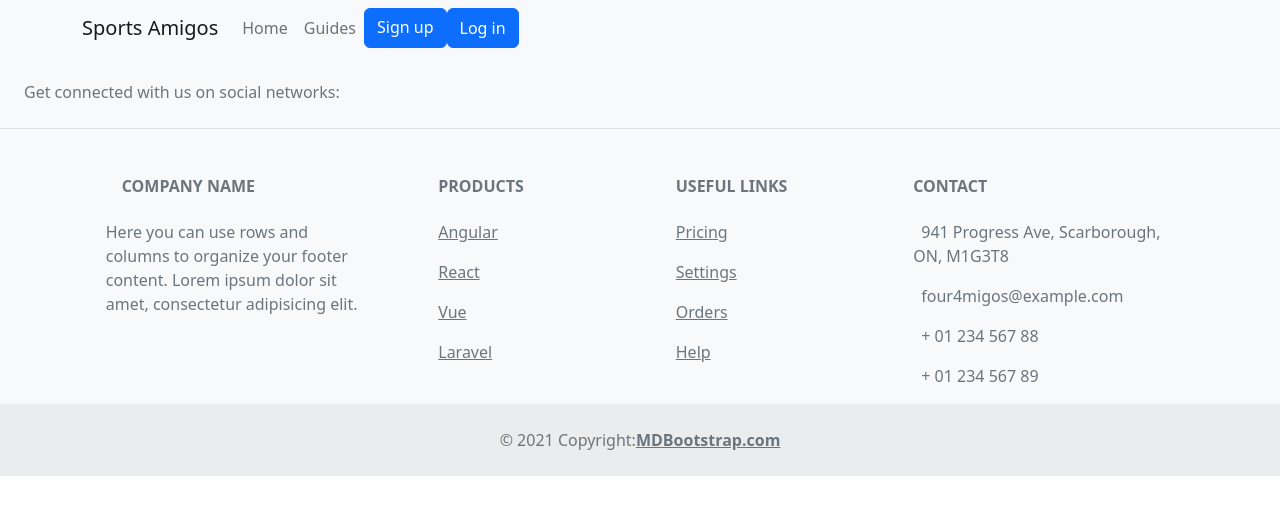
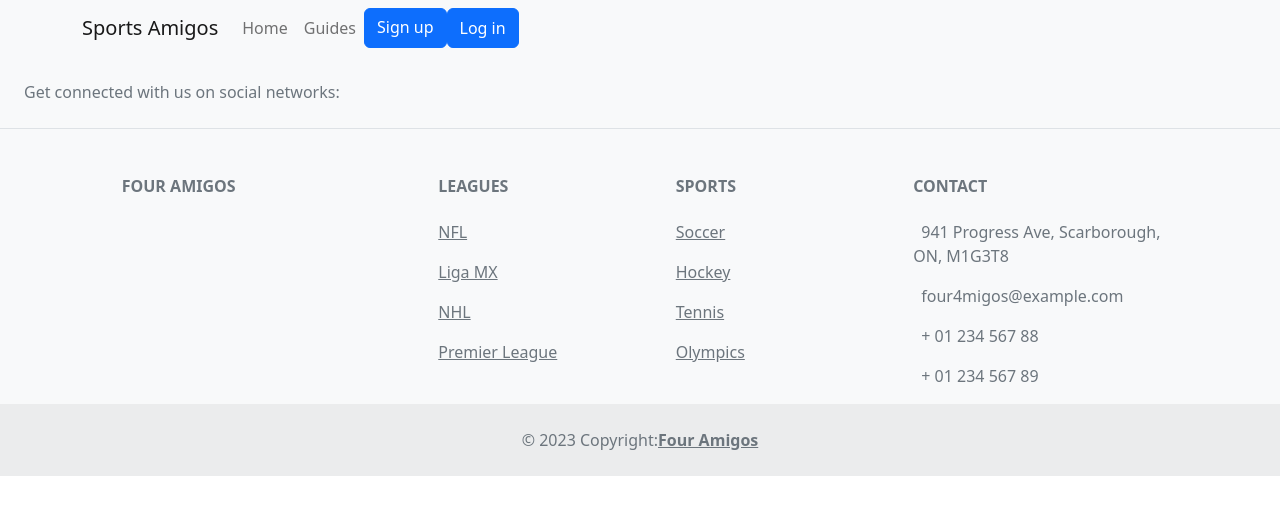
Before and after one commit to directnrg/SportsAmigos, a React (Create React App) app in the folder react_client/sports-amigos/: page /create-guesses/1 in a window 1280 px wide. Shown: the top 514 px of the page. Built offline with nearby package versions, Linux system fonts and the light colour scheme.

Commit message:
Code commented, cleaned

```diff
--- a/react_client/sports-amigos/src/components/Footer.js
+++ b/react_client/sports-amigos/src/components/Footer.js
@@ -38,58 +38,54 @@ export default function App() {
             <MDBCol md="3" lg="4" xl="3" className='mx-auto mb-4'>
               <h6 className='text-uppercase fw-bold mb-4'>
                 <MDBIcon icon="gem" className="me-3" />
-                Company name
+                Four Amigos
               </h6>
-              <p>
-                Here you can use rows and columns to organize your footer content. Lorem ipsum dolor sit amet,
-                consectetur adipisicing elit.
-              </p>
             </MDBCol>
 
             <MDBCol md="2" lg="2" xl="2" className='mx-auto mb-4'>
-              <h6 className='text-uppercase fw-bold mb-4'>Products</h6>
+              <h6 className='text-uppercase fw-bold mb-4'>Leagues</h6>
               <p>
                 <a href='#!' className='text-reset'>
-                  Angular
+                  NFL
                 </a>
               </p>
               <p>
                 <a href='#!' className='text-reset'>
-                  React
+                  Liga MX
                 </a>
               </p>
               <p>
                 <a href='#!' className='text-reset'>
-                  Vue
+                  NHL
                 </a>
               </p>
               <p>
                 <a href='#!' className='text-reset'>
-                  Laravel
+                  Premier League
                 </a>
               </p>
             </MDBCol>
 
             <MDBCol md="3" lg="2" xl="2" className='mx-auto mb-4'>
-              <h6 className='text-uppercase fw-bold mb-4'>Useful links</h6>
+              <h6 className='text-uppercase fw-bold mb-4'>Sports</h6>
               <p>
                 <a href='#!' className='text-reset'>
-                  Pricing
+                  Soccer
                 </a>
               </p>
               <p>
                 <a href='#!' className='text-reset'>
-                  Settings
+                  Hockey
                 </a>
               </p>
               <p>
                 <a href='#!' className='text-reset'>
-                  Orders
+                  Tennis
                 </a>
               </p>
               <p>
                 <a href='#!' className='text-reset'>
-                  Help
+                  Olympics
                 </a>
               </p>
             </MDBCol>
@@ -116,9 +112,9 @@ export default function App() {
       </section>
 
       <div className='text-center p-4' style={{ backgroundColor: 'rgba(0, 0, 0, 0.05)' }}>
-        © 2021 Copyright:
+        © 2023 Copyright:
         <a className='text-reset fw-bold' href='https://mdbootstrap.com/'>
-          MDBootstrap.com
+          Four Amigos
         </a>
       </div>
     </MDBFooter>
--- a/react_client/sports-amigos/src/components/Leagues/CreateGuesses.js
+++ b/react_client/sports-amigos/src/components/Leagues/CreateGuesses.js
@@ -1,10 +1,12 @@
-import React, { useState, useEffect, useContext } from 'react';
-import axios from 'axios';
-import { Table, Form, Button } from 'react-bootstrap';
-import { MyContext } from '../../App';
-import { useParams, useNavigate } from 'react-router-dom';
+import React, { useState, useEffect, useContext } from "react";
+import axios from "axios";
+import { Table, Form, Button } from "react-bootstrap";
+import { MyContext } from "../../App";
+import { useParams, useNavigate } from "react-router-dom";
 
 export default function CreateGuesses() {
+  // Constants and States
+  // Login Data is used to retrieve the ID to save Guesses
   const navigate = useNavigate();
   const { id } = useParams();
   const { loginData, setLoginData } = useContext(MyContext);
@@ -12,7 +14,7 @@ export default function CreateGuesses() {
 
   useEffect(() => {
     const fetchData = async () => {
-      const result = await axios(`http://localhost:3100/api/league/${id}`);
+      const result = await axios(`http://localhost:3100/api/league/${id}`); // Retrieve the games from the league
       setGames(result.data.games);
     };
     fetchData();
@@ -21,19 +23,27 @@ export default function CreateGuesses() {
   const handleSubmit = async (event) => {
     event.preventDefault();
     const newGuesses = [];
+    // For each game the guess is generated according to the value checked
     games.forEach((game) => {
-      const winner = document.querySelector(`input[name="winner-${game._id}"]:checked`)?.value;
+      const winner = document.querySelector(
+        `input[name="winner-${game._id}"]:checked`
+      )?.value;
       if (winner) {
         newGuesses.push({
           game: game._id,
-          guess: winner
+          guess: winner,
         });
       }
     });
     try {
-      const response = await axios.post("http://localhost:3100/api/guess", { league: id, user: loginData.userId, guesses: newGuesses });
-      console.log("Guesses post data:",response.data);
-      navigate("/my-leagues");
+      // Post the gusses date with reference to the user and the league
+      const response = await axios.post("http://localhost:3100/api/guess", {
+        league: id,
+        user: loginData.userId,
+        guesses: newGuesses,
+      });
+      console.log("Guesses post data:", response.data);
+      navigate("/my-leagues"); // Navigate to My Leagues page
     } catch (error) {
       console.log(error);
     }
@@ -57,7 +67,14 @@ export default function CreateGuesses() {
               <tr key={game._id}>
                 <td>{game.homeTeam}</td>
                 <td>{game.awayTeam}</td>
-                <td>{new Date(game.startTime).toLocaleString('en-US',{  year: 'numeric', month: 'long', day: 'numeric',hour: 'numeric'})}</td>
+                <td>
+                  {new Date(game.startTime).toLocaleString("en-US", {
+                    year: "numeric",
+                    month: "long",
+                    day: "numeric",
+                    hour: "numeric",
+                  })}
+                </td>
                 <td>
                   <Form.Check
                     type="radio"
--- a/react_client/sports-amigos/src/components/Leagues/LeagueList.js
+++ b/react_client/sports-amigos/src/components/Leagues/LeagueList.js
@@ -2,7 +2,6 @@ import React, { useState, useEffect } from "react";
 import { httpService } from "../../services/service";
 import Table from 'react-bootstrap/Table';
 import Container from 'react-bootstrap/Container';
-import Button from "react-bootstrap/esm/Button";
 import LeagueModalGrid from "./LeagueModalGrid";
 import Form from 'react-bootstrap/Form';
 import Row from 'react-bootstrap/Row';
--- a/react_client/sports-amigos/src/components/Leagues/LeagueModalGrid.js
+++ b/react_client/sports-amigos/src/components/Leagues/LeagueModalGrid.js
@@ -5,7 +5,6 @@ import Container from 'react-bootstrap/Container';
 import Modal from 'react-bootstrap/Modal';
 import Row from 'react-bootstrap/Row';
 import Table from 'react-bootstrap/Table';
-import jwt from 'jwt-decode'
 import {useNavigate} from "react-router-dom";
 import { Badge } from 'react-bootstrap';
 import { MyContext } from "../../App";
```
Also changed, not shown: react_client/sports-amigos/src/components/Guides/ArticlesCarousel.js (+0 -28 lines), react_client/sports-amigos/src/components/Guides/HowToPlay.js (+27 -15 lines), react_client/sports-amigos/src/components/Home.js (+25 -16 lines), react_client/sports-amigos/src/components/Leagues/CreateLeague.js (+62 -43 lines).
